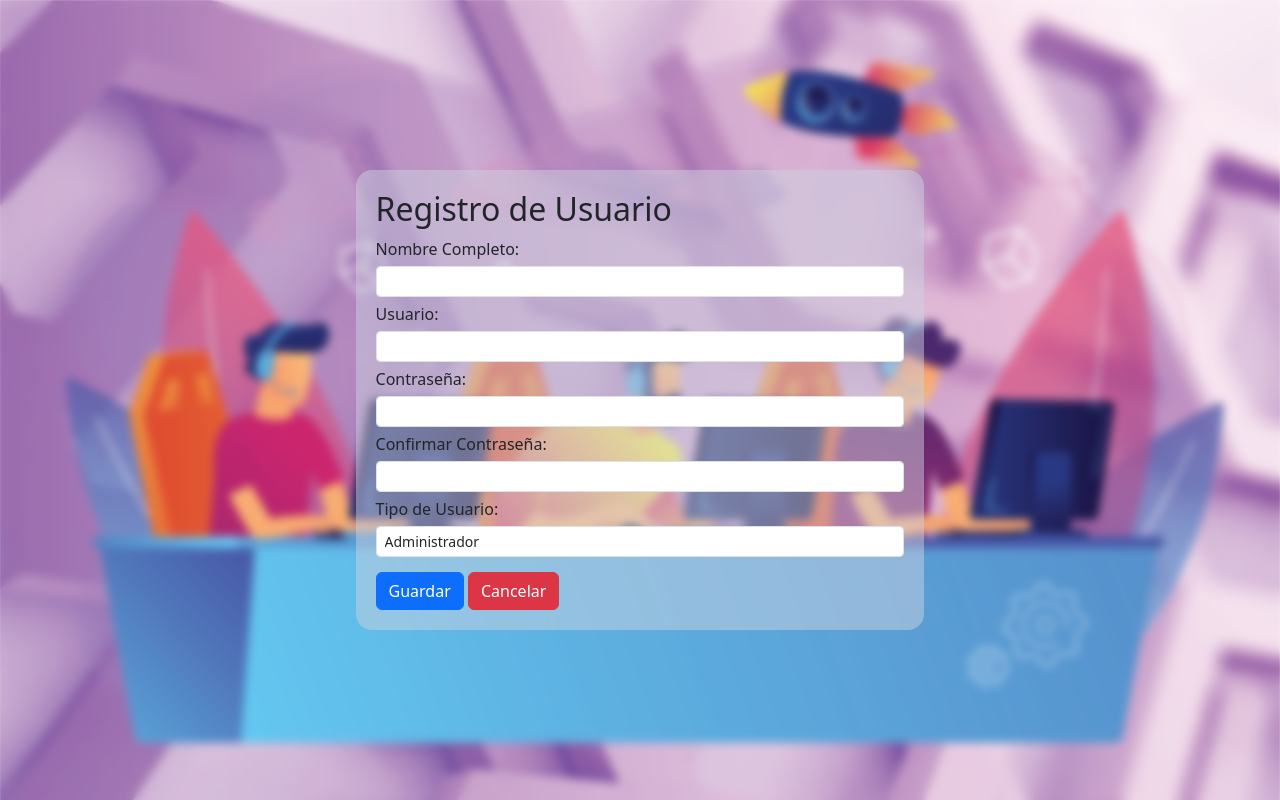
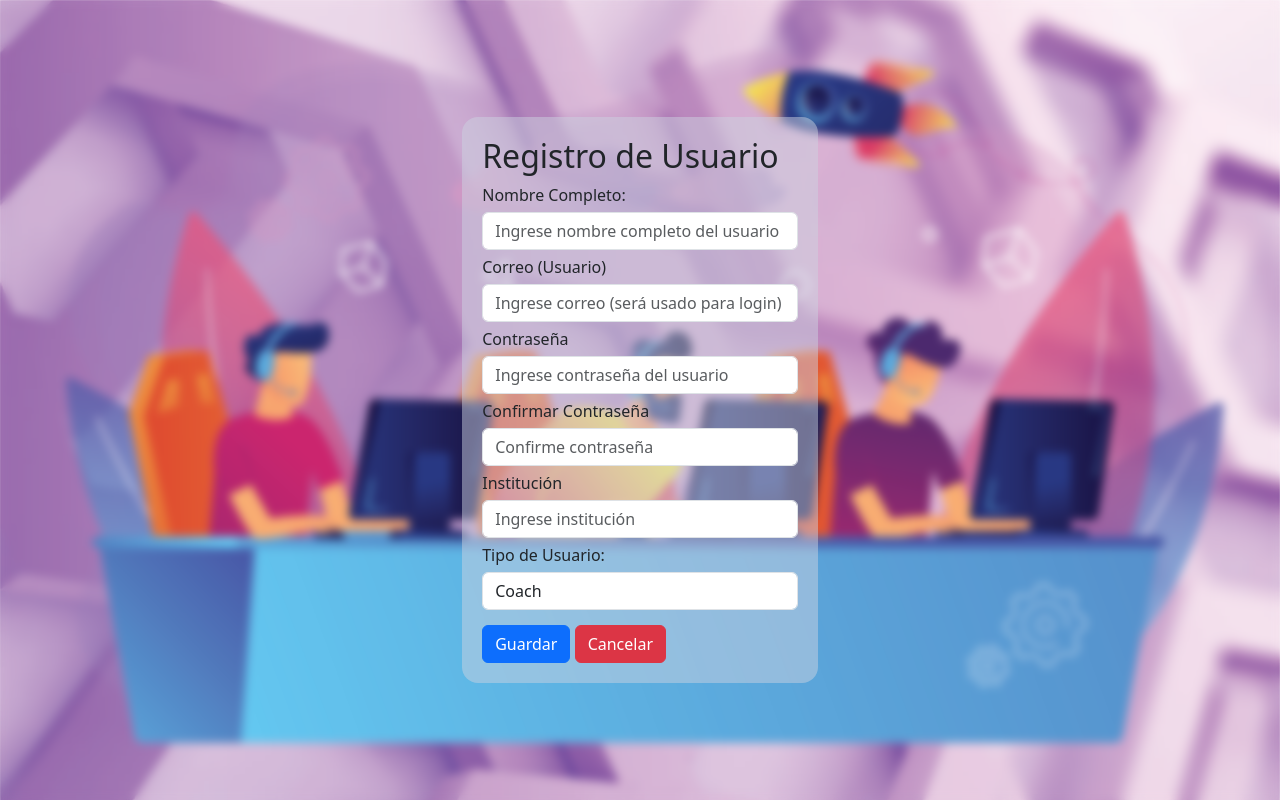
Before and after one commit to JohannTML07/registroCodingCup, a PHP site: page /registrarUsuario.php in a window 1280 px wide. Run offline with PHP 8.4, Linux system fonts and the light colour scheme; the visitor is signed in with stand-in values (Sample User, id 1).

Commit message:
implementación de agregar usuarios, eliminación y mostrarlos

```diff
--- a/datos/daoUsuario.php
+++ b/datos/daoUsuario.php
@@ -77,7 +77,7 @@ class DAOUsuario
             //Almacenará el registro obtenido de la BD
 			$obj = null;
 
-			$sentenciaSQL = $this->conexion->prepare("SELECT id,nombre,apellido1,apellido2,email,genero,intereses,estadoCivil,password,edad,fechaNac FROM usuarios WHERE id=?");
+			$sentenciaSQL = $this->conexion->prepare("SELECT nombre,correo,institucion FROM usuarios WHERE id=?");
 			//Se ejecuta la sentencia sql con los parametros dentro del arreglo
             $sentenciaSQL->execute([$id]);
 
@@ -86,15 +86,9 @@ class DAOUsuario
 
             $obj = new Usuario();
 
-            $obj->id = $fila->id;
             $obj->nombre = $fila->nombre;
-            $obj->apellido1 = $fila->apellido1;
-            $obj->apellido2 = $fila->apellido2;
-            $obj->email = $fila->email;
-            $obj->fechaNac = DateTime::createFromFormat('Y-m-d',$fila->fechaNac);
-            $obj->genero = $fila->genero;
-            $obj->edoCivil = $fila->estadoCivil;
-            $obj->intereses = $fila->intereses?explode(",",$fila->intereses):array();
+            $obj->correo = $fila->correo;
+            $obj->institucion = $fila->institucion;
 
             return $obj;
 		}
@@ -183,42 +177,27 @@ class DAOUsuario
         $clave=0;
 		try
 		{
-            $sql = "INSERT INTO Usuarios
+            $sql = "INSERT INTO usuarios
                 (nombre,
-                apellido1,
-                apellido2,
-                email,
-                fechaNac,
-                edad,
-                genero,
-                intereses,
-                estadoCivil,
-                password)
+                correo,
+                contrasenia,
+                institucion,
+                tipo)
                 VALUES
                 (:nombre,
-                :apellido1,
-                :apellido2,
-                :email,
-                :fechaNac,
-                :edad,
-                :genero,
-                :intereses,
-                :estadoCivil,
-                sha2(:password,224));";
+                :correo,
+                :contrasenia,
+                :institucion,
+                :tipo);";
 
             $this->conectar();
             $this->conexion->prepare($sql)
                  ->execute(array(
                     ':nombre'=>$obj->nombre,
-                 ':apellido1'=>$obj->apellido1,
-                 ':apellido2'=>$obj->apellido2,
-                 ':email'=>$obj->email,
-                 ':fechaNac'=>$obj->fechaNac->format('Y-m-d'),
-                 ':edad'=>$this->calcularEdad($obj->fechaNac),
-                 ':genero'=>$obj->genero,
-                 ':intereses'=>implode(",",$obj->intereses),
-                 ':estadoCivil'=>$obj->edoCivil,
-                 ':password'=>$obj->password));
+                 ':correo'=>$obj->correo,
+                 ':contrasenia'=>$obj->contrasenia,
+                 ':institucion'=>$obj->institucion,
+                 ':tipo'=>$obj->tipo));
 
             $clave=$this->conexion->lastInsertId();
             return $clave;
--- a/modelos/usuario.php
+++ b/modelos/usuario.php
@@ -4,6 +4,7 @@
         public $nombre="";
         public $correo="";
         public $contrasenia="";
+        public $confirmarContrasenia="";
         public $institucion="";
         public $tipo="";
     }
--- a/vista/index.php
+++ b/vista/index.php
@@ -68,7 +68,7 @@
                             </div>
                         </div>
                         <div>
-                            <input type="text" class="form-control" id="txtInstitucionReg" placeholder="Institución" maxlength="100" required>
+                            <input type="text" class="form-control" id="txtInstitucionReg" placeholder="Institución" minlength="1" maxlength="100" required>
                             <div class="invalid-feedback text-start">No debe estar vacío</div>
                         </div>
                         <button class="btn btn-success" id="btnEnviarReg">Enviar</button>
--- a/vista/index_admin.php
+++ b/vista/index_admin.php
@@ -12,6 +12,11 @@
 
 <body>
   <?php
+    session_start();
+    if(!ISSET($_SESSION["usuario"])){
+      header("Location:index.php");
+      return;
+    }
     require('navbar_admin.php');
   ?>
   <div id="contenido" class="container mt-3">
--- a/vista/registrarEquipo_util.php
+++ b/vista/registrarEquipo_util.php
@@ -53,7 +53,6 @@
                 $dao = new DAOEquipo();
                 //editar() regresa true o false si se editó o no
                 if($dao->editar($equipo)){
-                    echo "editado";
                     header("Location: index_coach.php");
                 }
                 else{
@@ -64,7 +63,6 @@
                 $dao= new DAOEquipo();
                 //agregar() regresa el id del registro insertado en bd
                 $agregar = $dao->agregar($equipo);
-                //var_dump($equipo);
                 if($agregar==0){
                     echo "Error al guardar el equipo";
                 }else{
--- a/vista/registrarUsuario.php
+++ b/vista/registrarUsuario.php
@@ -8,42 +8,65 @@
     <link rel="stylesheet" href="css/usuarios.css">
 </head>
 <body>
-    <div class="container col-md-8 vh-100 ">
+    <?php
+        session_start();
+        if(!ISSET($_SESSION["usuario"])){
+        header("Location:index.php");
+        return;
+        }
+        require_once('../datos/daoUsuario.php');
+        require_once('registrarUsuario_util.php');
+    ?>
+    <div class="container col-md-5 vh-100 ">
         <div class="row justify-content-center align-items-center h-100 ">
             <div class="align-items-center col-md-8 marco">
                 <h2 class="contenido">Registro de Usuario</h2>
-                <form>
-                    <div class="form-group">
-                        <label for="nombreCompleto">Nombre Completo:</label>
-                        <input type="text" class="form-control form-control-sm" id="nombreCompleto" name="nombreCompleto">
+                <form method="post" class="needs-validation" id="formularioReg" novalidate>
+                    <div>
+                    <input type="hidden" name="id" value="<?php echo ISSET($_POST["id"])?$_POST["id"]:"" ?>">
+                        <label for="txtNombre">Nombre Completo:</label>
+                        <input type="text" class="form-control <?=$clsNombre?>" id="txtNombre" name="nombre" value="<?=$usuario->nombre?>" placeholder="Ingrese nombre completo del usuario" maxlength="70" required>
+                        <div class="invalid-feedback text-start">No debe estar vacío y debe contener solo letras y/o "."</div>
                     </div>
-                    <div class="form-group">
-                        <label for="usuario">Usuario:</label>
-                        <input type="text" class="form-control form-control-sm " id="usuario" name="usuario">
+                    <div>
+                        <label for="txtCorreo">Correo (Usuario)</label>
+                        <input type="email" class="form-control <?=$clsCorreo?>" id="txtCorreo" name="correo" value="<?=$usuario->correo?>" placeholder="Ingrese correo (será usado para login)" maxlength="50" required>
+                        <div class="invalid-feedback text-start">
+                            <ul><li>No debe estar vacío</li><li>Debe cumplir con el formato de un correo (@ y .)</li></ul>
+                        </div>
                     </div>
-                    <div class="form-group">
-                        <label for="password">Contraseña:</label>
-                        <input type="password" class="form-control form-control-sm" id="password" name="password">
+                    <div>
+                        <label for="txtContrasenia">Contraseña</label>
+                        <input type="password" class="form-control <?=$clsContrasenia?>" id="txtContrasenia" name="contrasenia" value="<?=$usuario->contrasenia?>" placeholder="Ingrese contraseña del usuario" minlength="8" maxlength="25" required>
+                        <div class="invalid-feedback text-start">
+                            <ul><li>No debe estar vacío</li><li>Debe contener entre 8 y 25 caracteres</li></ul>
+                        </div>
                     </div>
-                    <div class="form-group">
-                        <label for="confirmarPassword">Confirmar Contraseña:</label>
-                        <input type="password" class="form-control form-control-sm" id="confirmarPassword" name="confirmarPassword">
+                    <div>
+                        <label for="txtConfirmarContrasenia">Confirmar Contraseña</label>
+                        <input type="password" class="form-control <?=$clsConfirmaContrasenia?>" id="txtConfirmarContrasenia" name="confirmarContrasenia" value="<?=$usuario->confirmarContrasenia?>" placeholder="Confirme contraseña" minlength="8" maxlength="25" required>
+                        <div class="invalid-feedback text-start">Debe ser igual a la contraseña</div>
                     </div>
-                    <div class="form-group">
-                        <label for="tipoUsuario">Tipo de Usuario:</label>
-                        <select class="form-control form-control-sm" id="tipoUsuario" name="tipoUsuario">
-                            <option value="administrador">Administrador</option>
+                    <div>
+                        <label for="txtInstitucion">Institución</label>
+                        <input type="text" class="form-control <?=$clsInstitucion?>" id="txtInstitucion" name="institucion" value="<?=$usuario->institucion?>" placeholder="Ingrese institución" maxlength="100" required>
+                        <div class="invalid-feedback text-start">No debe estar vacío</div>
+                    </div>
+                    <div>
+                        <label for="cmbTipoUsuario">Tipo de Usuario:</label>
+                        <select class="form-control" id="cmbTipoUsuario" name="tipoUsuario" value="<?=$usuario->tipo?>">
+                            <!--<option value="administrador">Administrador</option>-->
                             <option value="coach">Coach</option>
                             <option value="auxiliar">Auxiliar</option>
                         </select>
                     </div>
                     <button type="submit" class="btn btn-primary" id="btnGuardar">Guardar</button>
-                    <button type="submit" class="btn btn-danger" id="btnCancelar">Cancelar</button>
+                    <button class="btn btn-danger" id="btnCancelar">Cancelar</button>
                 </form>
             </div>
         </div>
     </div>
     <script src="js/bootstrap.bundle.min.js"></script>
-    <script src="js/registroUsuario.js"></script>
+    <script src="js/registrarUsuario.js"></script>
 </body>
 </html>
--- /dev/null
+++ b/vista/registrarUsuario_util.php
@@ -0,0 +1,85 @@
+<?php
+    $usuario=new Usuario();
+    $clsNombre=$clsCorreo=$clsContrasenia=$clsConfirmaContrasenia=$clsInstitucion="";
+    //caso de si llega por post solo un id, quiere decir que se va a editar y el id se envió desde pagina index_admin
+    if(count($_POST)==1 && ISSET($_POST["id"]) && is_numeric($_POST["id"])){
+        $dao = new DAOUsuario();
+        //se obtienen los datos del usuario que se va a editar
+        $usuario = $dao->obtenerUno($_POST["id"]);
+    }
+    elseif(count($_POST)>1){
+        $clsNombre=$clsCorreo=$clsContrasenia=$clsConfirmaContrasenia=$clsInstitucion="is-invalid";
+        $valido = true;
+        if(ISSET($_POST["nombre"]) && (strlen(trim($_POST["nombre"]))>0 && strlen(trim($_POST["nombre"]))<71) &&
+            preg_match("/^[a-zA-Z.\s]+$/",$_POST["nombre"])){
+            $clsNombre="is-valid";
+        }else{
+            $valido=false;
+        }
+
+        if(ISSET($_POST["correo"]) &&
+            filter_var($_POST["correo"],FILTER_VALIDATE_EMAIL)){
+            $clsCorreo="is-valid";
+        }else{
+            $valido=false;
+        }
+
+        if(ISSET($_POST["contrasenia"]) && (strlen(trim($_POST["contrasenia"]))>7 && strlen(trim($_POST["contrasenia"]))<26)){
+            $clsContrasenia="is-valid";
+        }else{
+            $valido=false;
+        }
+
+        if(ISSET($_POST["confirmarContrasenia"]) && (strlen(trim($_POST["contrasenia"]))>7 && strlen(trim($_POST["contrasenia"]))<26) &&
+            $_POST["contrasenia"] == $_POST["confirmarContrasenia"]){
+            $clsConfirmaContrasenia="is-valid";
+        }else{
+            $valido=false;
+        }
+
+        if(ISSET($_POST["institucion"]) && (strlen(trim($_POST["institucion"]))>0 && strlen(trim($_POST["institucion"]))<101)){
+            $clsInstitucion="is-valid";
+        }else{
+            $valido=false;
+        }
+
+        if(ISSET($_POST["tipoUsuario"]) && ($_POST["tipoUsuario"]=="coach"||$_POST["tipoUsuario"]=="auxiliar")){
+            $clsInstitucion="is-valid";
+        }else{
+            $valido=false;
+        }
+
+        $usuario->nombre=ISSET($_POST["nombre"])?trim($_POST["nombre"]):"";
+        $usuario->correo=ISSET($_POST["correo"])?trim($_POST["correo"]):"";
+        $usuario->contrasenia=ISSET($_POST["contrasenia"])?$_POST["contrasenia"]:"";
+        $usuario->confirmarContrasenia=ISSET($_POST["confirmarContrasenia"])?$_POST["confirmarContrasenia"]:"";
+        $usuario->institucion=ISSET($_POST["institucion"])?$_POST["institucion"]:"";
+        $usuario->tipo=ISSET($_POST["tipoUsuario"])?$_POST["tipoUsuario"]:"";
+
+
+        if($valido){
+            if(ISSET($_POST["id"]) && strlen($_POST["id"])>0){ //llega el campo "id" con un dato, se va a editar
+                $usuario->id=$_POST["id"];
+                $dao = new DAOUsuario();
+                //editar() regresa true o false si se editó o no
+                if($dao->editar($usuario)){
+                    header("Location: listadoUsuarios.php");
+                }
+                else{
+                    echo "Error al modificar el usuario";
+                }
+            }
+            else{ //llega el campo "id" vacio, se va a agregar
+                $dao= new DAOUsuario();
+                //agregar() regresa el id del registro insertado en bd
+                $agregar = $dao->agregar($usuario);
+                if($agregar==0){
+                    echo "Error al guardar el usuario";
+                }else{
+                    //Al finalizar el guardado redireccionar a la lista
+                    header("Location: listadoUsuarios.php");
+                }
+            }
+        }
+    }
+?>
```
Also changed, not shown: vista/js/registrarEquipo.js (+2 -17 lines), vista/js/registrarUsuario.js (added, +43 -0 lines), vista/js/registroUsuario.js (deleted, +0 -11 lines).
